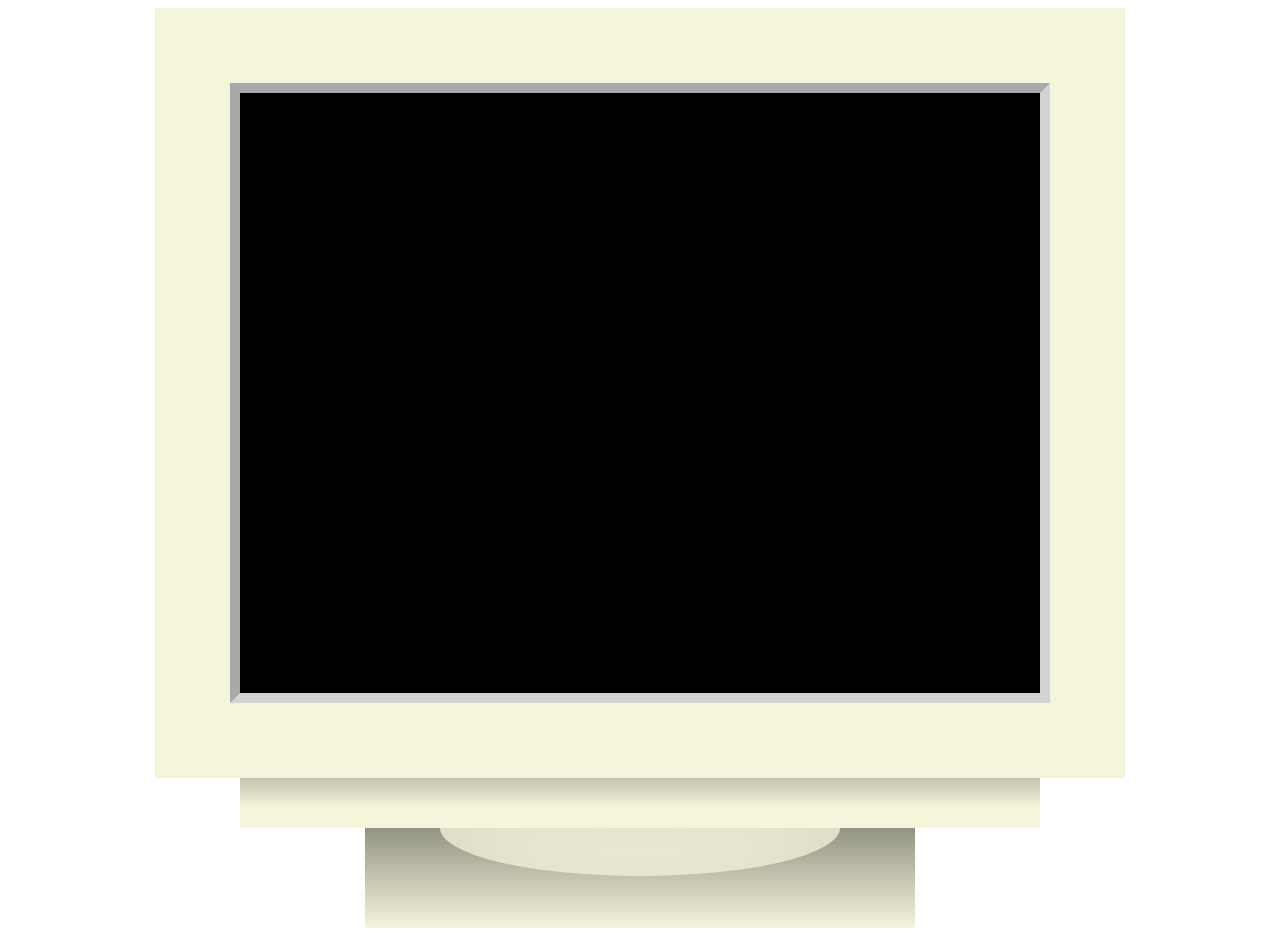
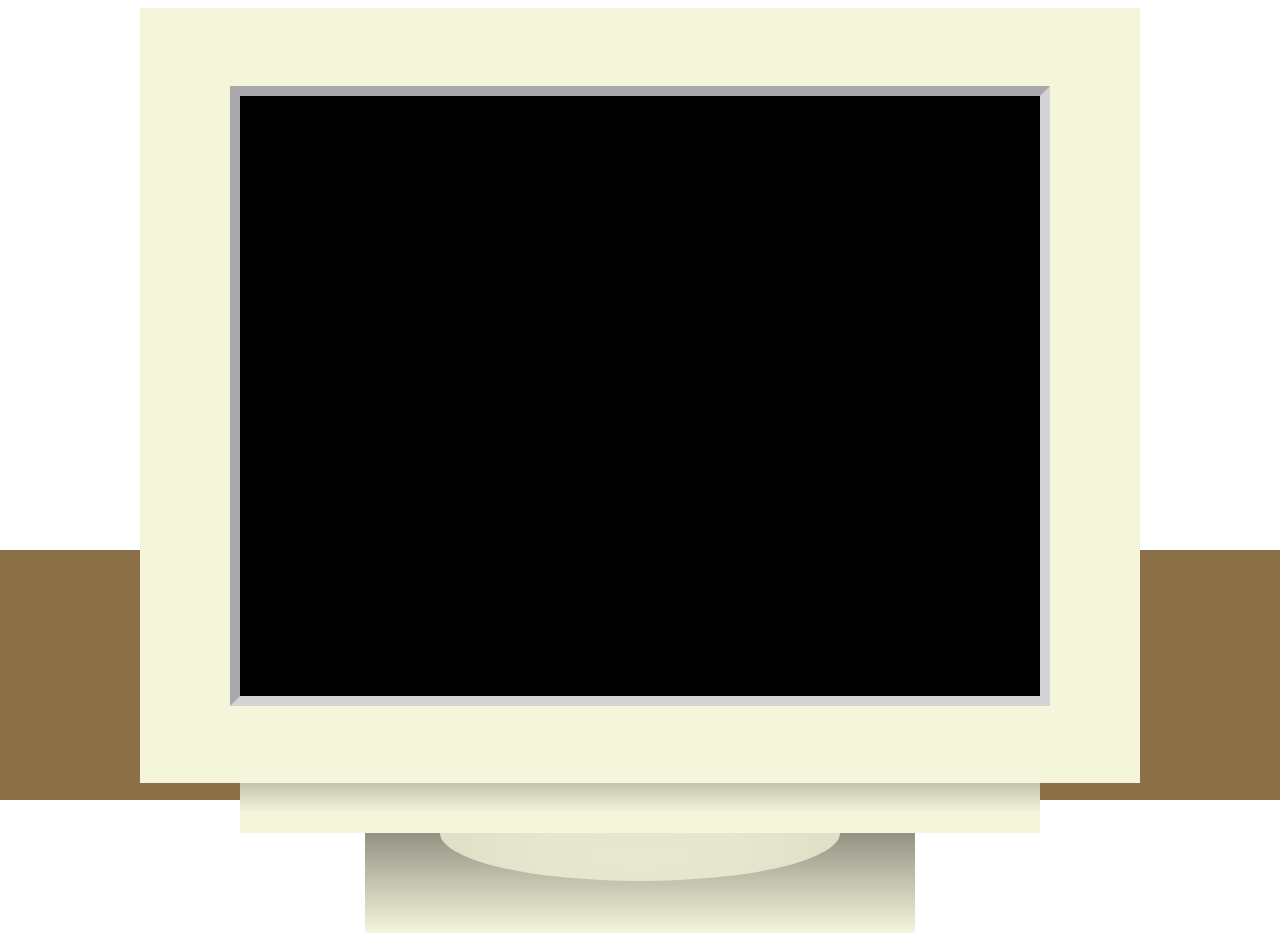
Before and after one commit to tomlikescoffee/tomlikescoffee.github.io, a plain HTML site: page src/index.html in a window 1280 px wide. Drawn offline with Linux system fonts and the light colour scheme.

Commit message:
Replace div border with div of fixed size

```diff
--- a/src/index.css
+++ b/src/index.css
@@ -9,21 +9,21 @@
 }
 
 #crt_monitor {
+    width: 1000px;
+    height: 775px;
+    background-color: beige;
     position: relative;
-
-    border-top: beige;
-    border-left: beige;
-    border-bottom: beige;
-    border-right: beige;
-    border-width: 75px;
-    border-style: solid;
-
-    width: fit-content;
-    height: fit-content;
 }
 
 #crt_inner_border {
-    position: relative;
+    position: absolute;
+
+    top: 0;
+    bottom: 0;
+    left: 0;
+    right: 0;
+    margin: auto;
+    display: flex;
 
     border-top: darkgray;
     border-left: darkgray;
@@ -83,6 +83,8 @@
 #crt_circle {
     position: absolute;
 
+    z-index: 2;
+
     height: 3rem;
     width: 400px;
     border-radius: 5rem;
@@ -99,7 +101,7 @@
 
     margin: 0 auto;
     box-sizing: border-box;
-    z-index: -1;
+    z-index: 1;
 
     position: absolute;
 }
@@ -121,3 +123,17 @@
     );
 
 }
+
+
+#desk {
+    position: absolute;
+    z-index: -1;
+
+    width: 100%;
+    height: 250px;
+
+    background: #8b6f47;
+
+    bottom: 0;
+    left: 0;
+}
--- a/src/index.html
+++ b/src/index.html
@@ -19,5 +19,7 @@
                 <div id="crt_base"></div>
             </div>
         </div>
+
+        <div id="desk"></div>
     </body>
 </html>
```
